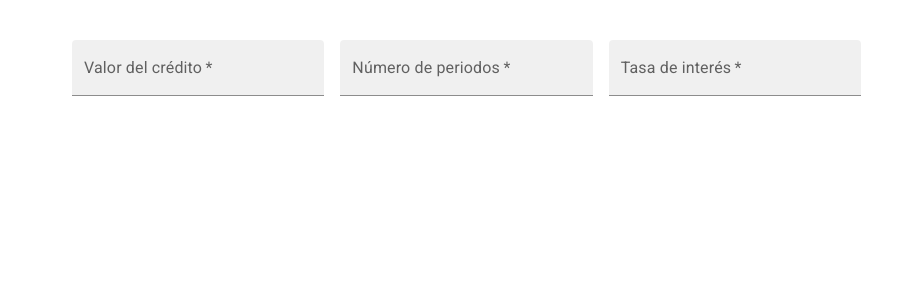
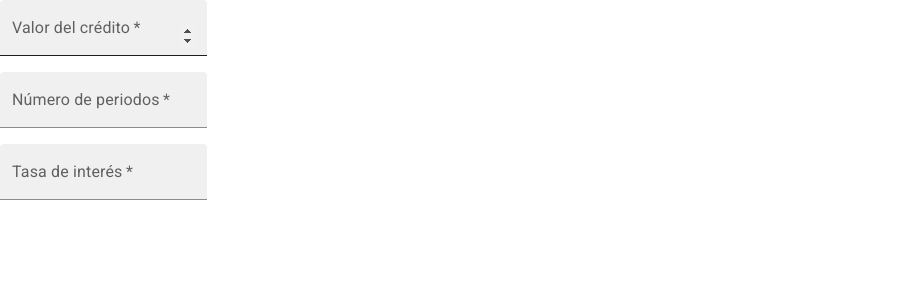
Before and after one commit to VicTips/tabla-cuota-fija, a React (Create React App) app: page / in a window 1280 px wide. Shown: the top 300 px of the page, without its empty margins (0-924 px from the left). Built offline with nearby package versions, Linux system fonts and the light colour scheme.

Commit message:
Se crean templates para todos los componentes, se agregan 3 campos en el componente Input.jsx y se coloca variable (cuota) de prueba

```diff
--- a/src/App.jsx
+++ b/src/App.jsx
@@ -1,42 +1,9 @@
 import "./App.css";
-import Container from "@mui/material/Container";
-import Box from "@mui/material/Box";
-import TextField from "@mui/material/TextField";
+import Inputs from "./components/Input";
 
 function App() {
   return (
-    <Container className="Container">
-      <Box
-        component="form"
-        sx={{
-          "& .MuiTextField-root": { m: 1, width: "25ch" },
-        }}
-        noValidate
-        autoComplete="off"
-      >
-        <TextField
-          required
-          variant="filled"
-          label="Valor del crédito"
-          type="number"
-          color="success"
-        />
-        <TextField
-          required
-          variant="filled"
-          label="Número de periodos"
-          type="number"
-          color="success"
-        />
-        <TextField
-          required
-          variant="filled"
-          label="Tasa de interés"
-          type="number"
-          color="success"
-        />
-      </Box>
-    </Container>
+      <Inputs />
   );
 }
 
--- /dev/null
+++ b/src/components/Input.jsx
@@ -0,0 +1,52 @@
+import { Grid, TextField } from "@mui/material";
+import React, { useState } from "react";
+
+function Inputs() {
+  const [valorCredito, setValorCredito] = useState("");
+  const [nper, setNper] = useState("");
+  const [tasa, setTasa] = useState("");
+  let cuota = "";
+  if(valorCredito && nper && tasa !== "") {
+    cuota = valorCredito * tasa/100 / (1 - (1 + tasa/100)**(-nper))
+  }
+
+  return (
+      <Grid container spacing={2}>
+        <Grid item xs={12}>
+          <TextField
+            required
+            variant="filled"
+            label="Valor del crédito"
+            type="number"
+            color="success"
+            onChange={(e) => setValorCredito(e.target.value)}
+          />
+        </Grid>
+        <Grid item xs={12}>
+          <TextField
+            required
+            variant="filled"
+            label="Número de periodos"
+            type="number"
+            color="success"
+            onChange={(e) => setNper(e.target.value)}
+          />
+        </Grid>
+        <Grid item xs={12}>
+          <TextField
+            required
+            variant="filled"
+            label="Tasa de interés"
+            type="number"
+            color="success"
+            onChange={(e) => setTasa(e.target.value)}
+          />
+        </Grid>
+        <Grid item xs={12}>
+          {cuota}
+        </Grid>
+      </Grid>
+  );
+};
+
+export default Inputs;
```
Also changed, not shown: src/components/rows.jsx (+11 -0 lines), src/components/table.jsx (+11 -0 lines), src/components/inputs.jsx (deleted).
